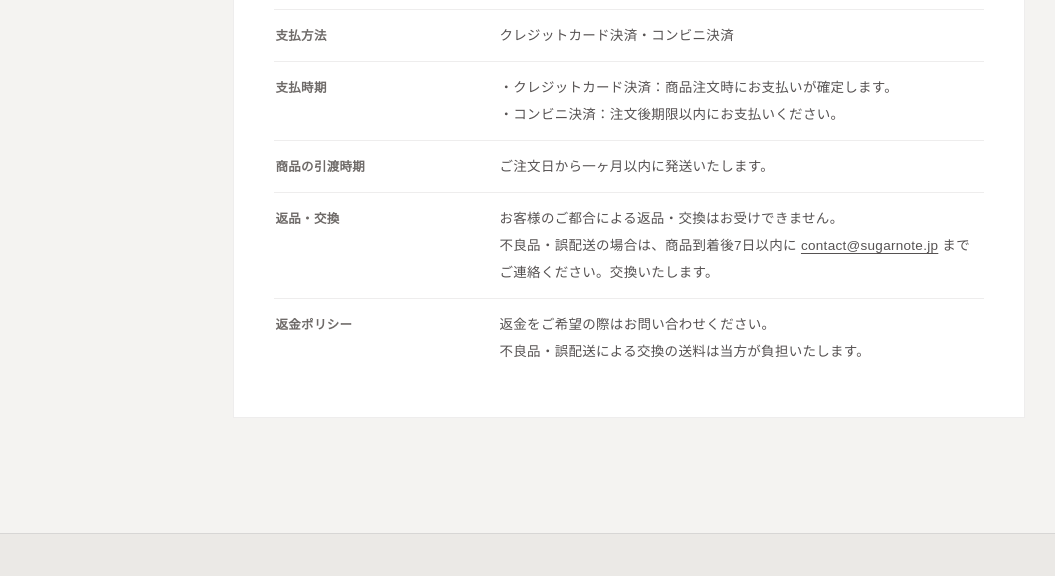
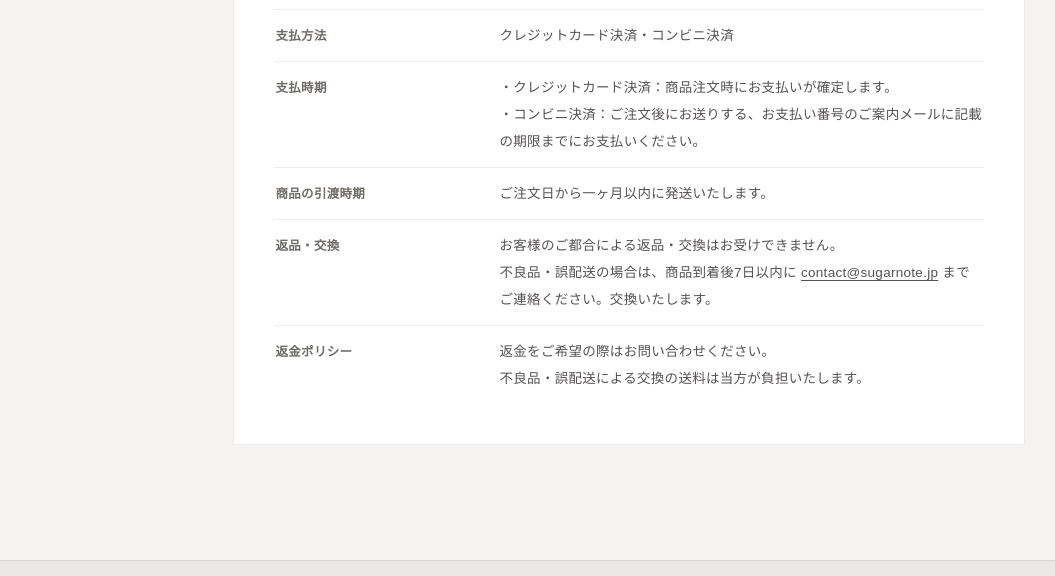
Before and after one commit to nvidia9875/website-suger, a plain HTML site: page legal.html in a window 1280 px wide. Shown: the part 977-1553 px from the top of the page, without its empty margins (11-1066 px from the left). Drawn offline with Linux system fonts and the light colour scheme.

Commit message:
fix: 特商法表記のコンビニ決済の支払時期を、案内メールの期限までと明記
Co-Authored-By: Claude Opus 5.5 <noreply@anthropic.com>

```diff
--- a/legal.html
+++ b/legal.html
@@ -54,7 +54,7 @@
         <div><dt>商品の販売価格</dt><dd>各商品ページに表示した価格（税込）</dd></div>
         <div><dt>商品代金以外に必要な料金</dt><dd>配送料<br>・日本国内：500円（ご注文金額 20,000円以上で無料）<br>・海外：アジア 1,500円／オセアニア・北アメリカ・南アメリカ 2,000円／ヨーロッパ 2,200円／アフリカ 2,500円<br>※国・地域によって異なります。正確な金額はお会計時に表示されます。<br>※手数料がかかる場合は、お会計時に表示されます。</dd></div>
         <div><dt>支払方法</dt><dd>クレジットカード決済・コンビニ決済</dd></div>
-        <div><dt>支払時期</dt><dd>・クレジットカード決済：商品注文時にお支払いが確定します。<br>・コンビニ決済：注文後期限以内にお支払いください。</dd></div>
+        <div><dt>支払時期</dt><dd>・クレジットカード決済：商品注文時にお支払いが確定します。<br>・コンビニ決済：ご注文後にお送りする、お支払い番号のご案内メールに記載の期限までにお支払いください。</dd></div>
         <div><dt>商品の引渡時期</dt><dd>ご注文日から一ヶ月以内に発送いたします。</dd></div>
         <div><dt>返品・交換</dt><dd>お客様のご都合による返品・交換はお受けできません。<br>不良品・誤配送の場合は、商品到着後7日以内に <a href="mailto:contact@sugarnote.jp">contact@sugarnote.jp</a> までご連絡ください。交換いたします。</dd></div>
         <div><dt>返金ポリシー</dt><dd>返金をご希望の際はお問い合わせください。<br>不良品・誤配送による交換の送料は当方が負担いたします。</dd></div>
```
